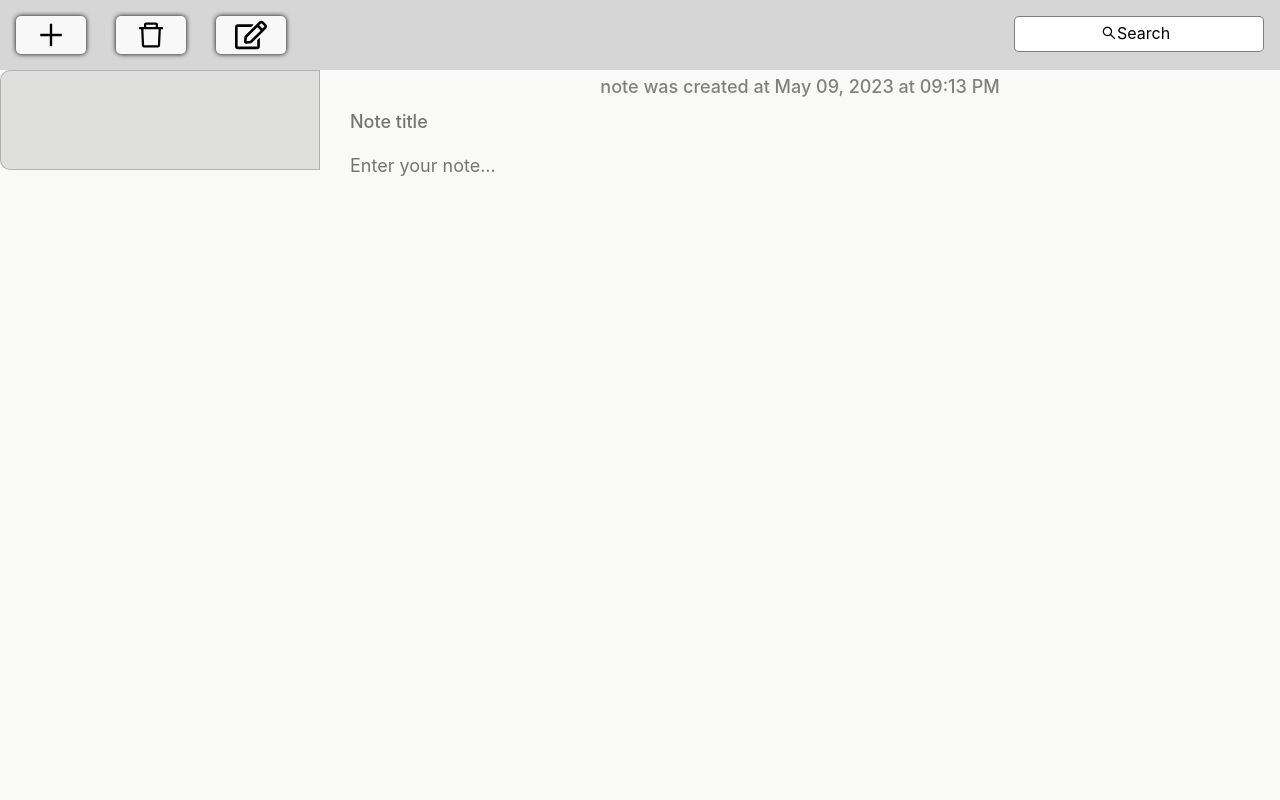
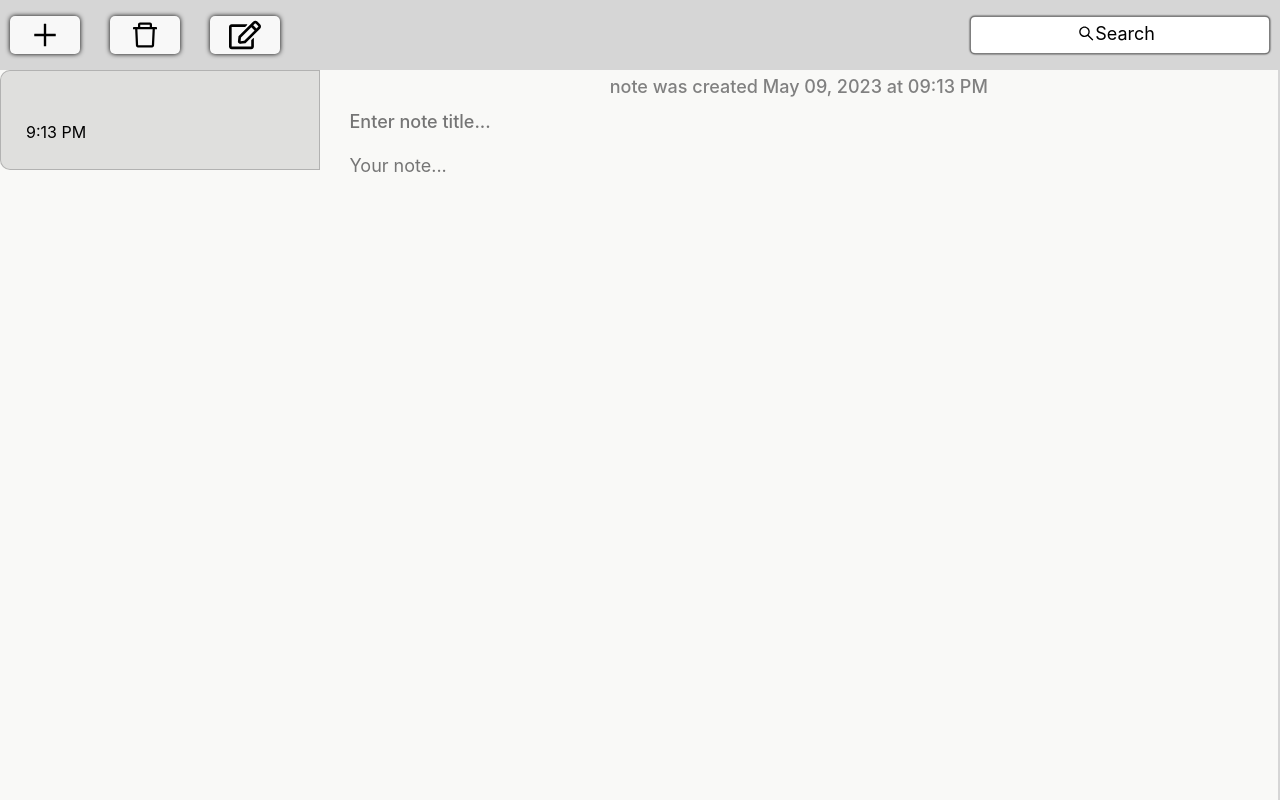
Before and after one commit to Brute1996/The-notes-app, a React (Create React App) app: page / in a window 1280 px wide. Both pictures are taken after a click on the button 51 px from the left and 35 px from the top of the page. Built offline with nearby package versions, Linux system fonts and the light colour scheme; no server answers.

Commit message:
little fixes + add time to list items

```diff
--- a/src/components/Header/Header.jsx
+++ b/src/components/Header/Header.jsx
@@ -6,8 +6,8 @@ const Header = () => {
     return (
         <HeaderStyle>
             <HeaderContainer>
-                            <Sidebar/>
-            <SearchBox />
+                <Sidebar />
+                <SearchBox />
             </HeaderContainer>
 
         </HeaderStyle>
--- a/src/components/Header/Header.styled.js
+++ b/src/components/Header/Header.styled.js
@@ -5,10 +5,10 @@ export const HeaderContainer = styled.div`
   display: flex;
   justify-content: space-between;
   margin: 0 auto;
+  padding: 16px 10px;
 `;
 
 export const HeaderStyle = styled.header`
-  padding: 16px;
   background-color: #d6d6d6;
   width: 100%;
 `;
--- a/src/components/ListItem/ListItem.jsx
+++ b/src/components/ListItem/ListItem.jsx
@@ -3,12 +3,13 @@ import api from "../api";
 import {ListItemStyle, ListStyle} from "./ListItem.styled";
 import { NotesContext } from "../App";
 import { innerTextFormater } from "../../helpers/helpers";
+import moment from "moment";
 
 
 const { noteTitle, noteBody } = api.fieldsNamesId;
 
 
-const ListItem = ( ) => {
+const ListItem = () => {
     const {
         notes,
         selectedNote,
@@ -33,22 +34,49 @@ const ListItem = ( ) => {
         setSelectedNote(notes.find(({ id }) => id === noteId))
     }
 
+    console.log(notes);
+
     const filteredNotes = () => {
         const normlizeQuery = searchQuery.toLowerCase();
 
-        return notes.filter((note) => note.values[noteTitle].toLowerCase().includes(normlizeQuery));
+        return notes.filter((note) => {
+            if (!note.values[noteTitle]) {
+                note.values[noteTitle] = "";
+                note.values[noteBody] = "";
+            }
+
+            return note.values[noteTitle].toLowerCase().includes(normlizeQuery)
+
+        });
     };
+
+
+    const dsiplayDateOfItem = (createdAtDate) => {
+        const dateNow = new Date().toISOString();
+        const createdAtDateMMDDYYFormat = moment(createdAtDate).format('MM/DD/YY');
+
+
+        if (moment(dateNow).format('MM/DD/YY') === createdAtDateMMDDYYFormat) {
+            return moment(createdAtDate).format('h:mm A');
+        } else {
+            return createdAtDateMMDDYYFormat;
+        }
+    }
+
 
     return (
         <ListStyle>
-            {filteredNotes().map(({ values, id }, index) =>
+            {filteredNotes().map(({ values, created_at, id }, index) =>
                 <ListItemStyle
-                    style={{backgroundColor: selectedNote?.id === id ? "rgba(0,0,0,0.1" : "" }}
+                    style={{ backgroundColor: selectedNote?.id === id ? "rgba(0,0,0,0.1" : "" }}
                     onClick={() => handleClick(id, index)}
                     key={id}
                     ref={(ref) => notesRefs.current[index] = ref}>
-                    <h2 className="note-short-title">{innerTextFormater(20, values[noteTitle]) }</h2>
-                    <p className="note-short-text">{innerTextFormater(20, values[noteBody]) }</p>
+                    <h2 className="note-short-title">{innerTextFormater(20, values[noteTitle])}</h2>
+                    <div className="note-item-info">
+                        <time dateTime={created_at} className="time-created">{dsiplayDateOfItem(created_at)}</time>
+                        <p className="note-short-text">{innerTextFormater(20, values[noteBody])}</p>
+                    </div>
                 </ListItemStyle>)}
         </ListStyle>
     )
--- a/src/components/ListItem/ListItem.styled.js
+++ b/src/components/ListItem/ListItem.styled.js
@@ -6,13 +6,34 @@ export const ListStyle = styled.ul`
 `;
 
 export const ListItemStyle = styled.li`
+  display: flex;
+  flex-direction: column;
+  gap: 8px;
+
   border: 1px solid rgba(0, 0, 0, 0.2);
   border-top-left-radius: 10px;
   border-bottom-left-radius: 10px;
   height: 100px;
-  padding: 18px;
+  padding: 18px 25px;
 
   &:hover {
     background-color: rgba(0, 0, 0, 0.1);
   }
+
+  .note-short-title {
+    height: 25px;
+  }
+
+  .note-item-info {
+    display: flex;
+  }
+
+  .time-created {
+    margin-right: 15px;
+  }
+
+  .note-short-text {
+    font-size: 17px;
+    color: rgba(0, 0, 0, 0.8);
+  }
 `;
--- a/src/components/Main/Main.styled.jsx
+++ b/src/components/Main/Main.styled.jsx
@@ -5,6 +5,7 @@ margin: 0 auto;
 display: flex;
 max-width: 1400px;
 height: calc(100vh - 70px);
+border-right: 2px solid #d6d6d6;
 
 .list-items-aside{
     width: calc(100%/3);
--- a/src/components/SearchBox/SearchBox.styled.js
+++ b/src/components/SearchBox/SearchBox.styled.js
@@ -11,7 +11,7 @@ const SearchBoxStyle = styled.div`
     top: 45%;
     left: 50%;
     transform: translate(-55%, -50%);
-    font-size: 16px;
+    font-size: 18px;
     user-select: none;
     pointer-events: none;
   }
@@ -19,9 +19,14 @@ const SearchBoxStyle = styled.div`
   input {
     border-radius: 5px;
     border: 1px solid rgba(0, 0, 0, 0.5);
-    padding: 4px;
-    height: 36px;
-    width: 250px;
+    padding: 6px;
+    height: 38px;
+    width: 300px;
+    box-shadow: 0px 0px 2px #000;
+
+    &:focus {
+      outline: none;
+    }
   }
 `;
 
--- a/src/components/Sidebar/Sidebar.styled.js
+++ b/src/components/Sidebar/Sidebar.styled.js
@@ -17,6 +17,11 @@ const SidebarStyle = styled.div`
     background-color: #f8f8f8;
     font-size: 32px;
     border: none;
+    transition: box-shadow 300ms ease-in-out, scale 300ms ease-in-out;
+
+    &:not([disabled]):hover {
+      box-shadow: 0px 0px 15px #000;
+    }
   }
 `;
 
--- a/src/components/Workspace/Workspace.jsx
+++ b/src/components/Workspace/Workspace.jsx
@@ -36,7 +36,7 @@ const Workspace = () => {
 
         setNoteTitleValue(selectedNote.values[noteTitle] || "");
         setNoteBodyValue(selectedNote.values[noteBody] || "");
-        setCreatedNoteDate(selectedNote.created_at)
+        setCreatedNoteDate(selectedNote.created_at || "")
 
     },[selectedNote])
 
@@ -75,12 +75,12 @@ const Workspace = () => {
 
 
     const displayDate = () => {
-        const createNoteDateFormatted = moment(createdNoteDate).format("[note was created at] MMM DD, YYYY [at] hh:mm A");
+        const createNoteDateFormatted = moment(createdNoteDate).format("[note was created] MMM DD, YYYY [at] hh:mm A");
 
         if (createdNoteDate) {
             return createNoteDateFormatted;
         } else {
-            return currentTime.format("[now] MMM DD, YYYY [at] hh:mm A");
+            return currentTime.format("[now] MMM DD, YYYY - hh:mm A");
         }
 
     }
@@ -91,9 +91,11 @@ const Workspace = () => {
             <time dateTime={createdNoteDate}>
                 {displayDate(createdNoteDate)}
             </time>
-            <input onChange={handleChange}
+
+            <input
+                onChange={handleChange}
                 name="note-title"
-                placeholder= {selectedNote && "Note title"}
+                placeholder= {selectedNote && "Enter note title..."}
                 value={noteTitleValue}
                 readOnly={readOnlyToggle}>
             </input>
@@ -101,7 +103,7 @@ const Workspace = () => {
             <textarea
                 name="note-body"
                 onChange={handleChange}
-                placeholder={ selectedNote && "Enter your note..."}
+                placeholder={ selectedNote && "Your note..."}
                 value={noteBodyValue}
                 readOnly={readOnlyToggle}>
 
```
